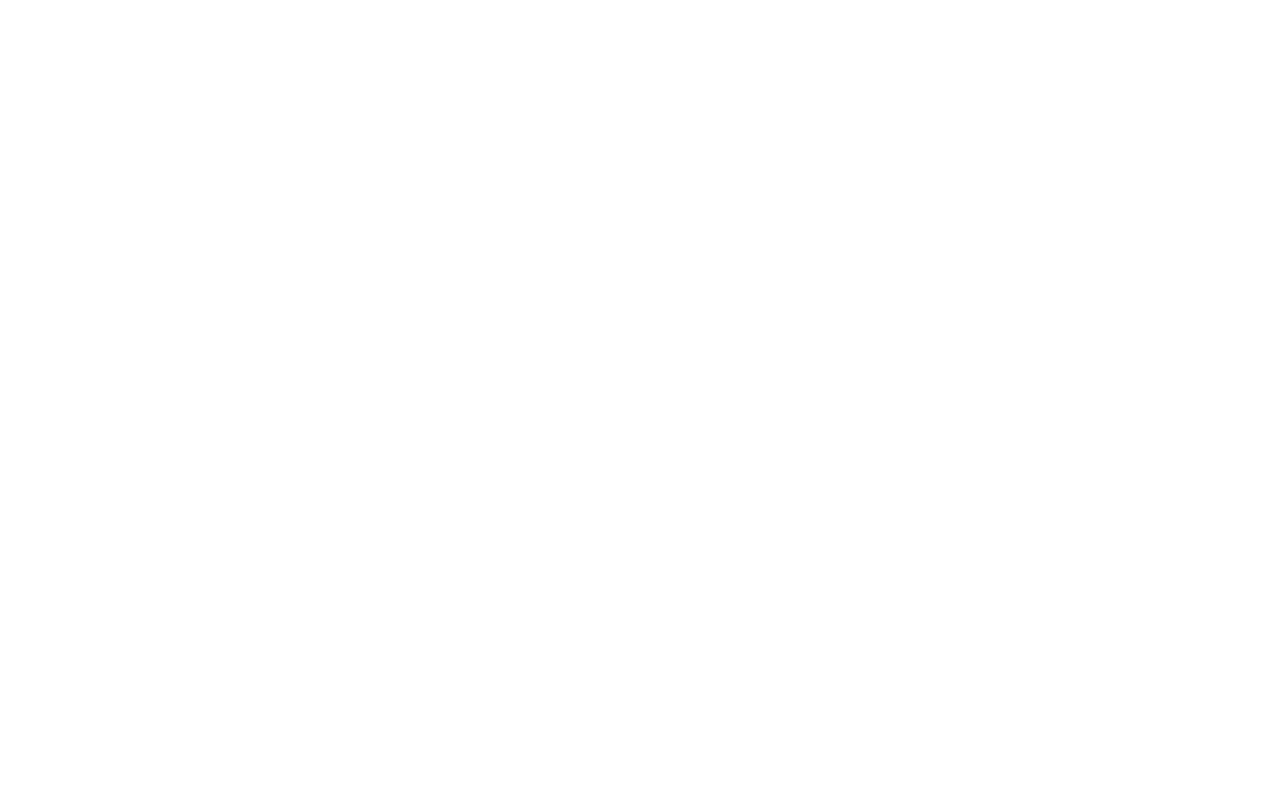
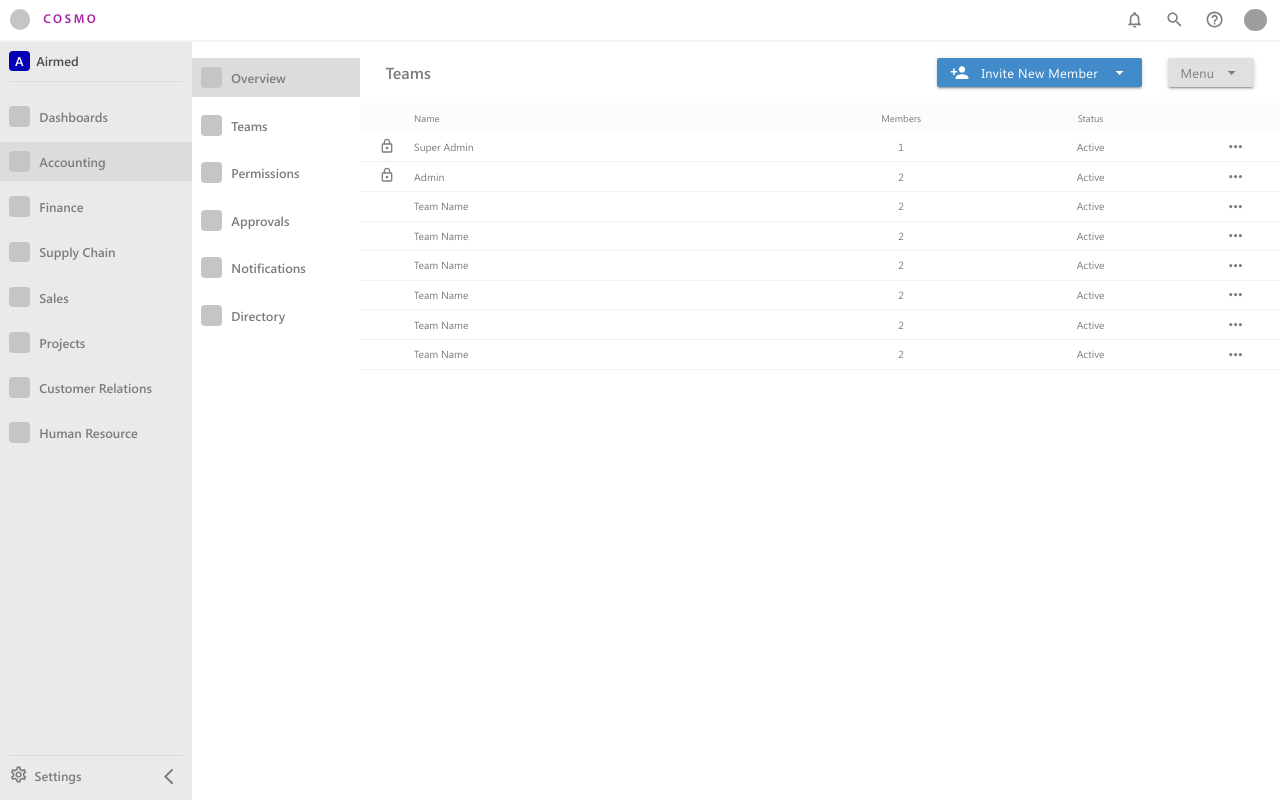
Before and after one commit to Maheerali-pk/cosmo, a React (Create React App) app: page /settings/teams in a window 1280 px wide. Built offline with nearby package versions, Linux system fonts and the light colour scheme; grey boxes are pictures that could not be loaded; a small style sheet from the web is missing.

Commit message:
Settings/Teams page basic layout is done

```diff
--- a/src/App.css
+++ b/src/App.css
@@ -10,7 +10,7 @@
    height: 100%;
    width: 100%;
 }
-* {
+*:not(path) {
    color: #7d7d7d;
 }
 
--- a/src/App.tsx
+++ b/src/App.tsx
@@ -24,8 +24,14 @@
 import "./Fonts/SegoeUISemibold.ttf";
 import "./Fonts/SegoeUI.ttf";
 import Overview from "./Pages/Settings/Overview/Overview";
+import Teams from "./Pages/Settings/Teams/Teams";
 
 const theme = createTheme({
+   palette: {
+      secondary: {
+         main: colors.blueButton,
+      },
+   },
    overrides: {
       MuiInputLabel: {
          root: {
@@ -52,6 +58,7 @@
             borderRadius: "2px",
             color: colors.grayText,
             padding: `${toRem(4)} ${toRem(16)}`,
+            textTransform: "initial",
          },
       },
    },
@@ -92,6 +99,9 @@
                <Route exact path="/settings/overview">
                   <Overview></Overview>
                </Route>
+               <Route exact path="/settings/teams">
+                  <Teams></Teams>
+               </Route>
                <Route exact path="/">
                   <Main></Main>
                </Route>
--- a/src/Pages/Settings/Overview/Overview.tsx
+++ b/src/Pages/Settings/Overview/Overview.tsx
@@ -62,7 +62,7 @@
       <SettingsPageLayout>
          <Flexbox fullWidth column justify="space-between">
             <Flexbox column fullWidth>
-               <Header gap={14} padding="1.25rem 2rem" fullWidth>
+               <Header gap={14} padding="0 2rem 1.25rem 2rem" fullWidth>
                   <LogoWrapper align="center" justify="center">
                      <Text size={20} fontFamily="semibold">
                         A
--- /dev/null
+++ b/src/Pages/Settings/Teams/Teams.tsx
@@ -0,0 +1,124 @@
+import { Button, IconButton, Icon } from "@material-ui/core";
+import styled from "styled-components";
+import { colors, repeat, toRem } from "../../../Helpers/utils";
+import Flexbox from "../../../StyledComponents/Flexbox";
+import Grid from "../../../StyledComponents/Grid";
+import Paragraph from "../../../StyledComponents/Paragraph";
+import Text from "../../../StyledComponents/Text";
+import UnderlinedHeading from "../../../StyledComponents/UnderlinedHeading";
+import SettingsPageLayout from "../SettingsPageLayout";
+import MoreHorizIcon from "@material-ui/icons/MoreHoriz";
+import LockOutlinedIcon from "@material-ui/icons/LockOutlined";
+import ButtonPrimary from "../../../StyledComponents/ButtonPrimary";
+import PersonAddIcon from "@material-ui/icons/PersonAdd";
+import ArrowDropDownIcon from "@material-ui/icons/ArrowDropDown";
+
+const Header = styled(Flexbox)`
+   border-bottom: ${toRem(2)} solid ${colors.sidebarBackground};
+`;
+const LogoWrapper = styled(Flexbox)`
+   border-radius: 0.25rem;
+   background: #e1dfdf;
+   height: ${toRem(52)};
+   width: ${toRem(52)};
+`;
+const RowWrapper = styled(Grid)`
+   grid-template-columns: 0.5fr 4fr 1fr 2.5fr 0.5fr;
+   height: ${toRem(37)};
+   ${Text} {
+      font-size: ${toRem(13)};
+   }
+   align-items: center;
+   border-bottom: 1px solid #edf2f9;
+   & > *:nth-child(3),
+   & > *:nth-child(4) {
+      text-align: center;
+   }
+`;
+const HeadingsRowWrapper = styled(RowWrapper)`
+   ${Text} {
+      font-size: ${toRem(12)};
+   }
+   background: ${colors.headingBackground};
+   border: none;
+`;
+
+const IconWrapper = styled(IconButton)`
+   padding: 0 !important;
+   height: fit-content;
+   width: fit-content;
+`;
+
+const Footer = styled(Flexbox)`
+   background: ${colors.headingBackground};
+   height: ${toRem(51)};
+`;
+
+interface RowProps {
+   showIcon?: boolean;
+   name: string;
+   members: string;
+   status: string;
+}
+
+const rows: RowProps[] = [
+   { showIcon: true, name: "Super Admin", members: "1", status: "Active" },
+   { showIcon: true, name: "Admin", members: "2", status: "Active" },
+   ...repeat({ showIcon: false, name: "Team Name", members: "2", status: "Active" }, 6),
+];
+
+const Row: React.FC<RowProps> = ({ members, name, showIcon, status }) => {
+   return (
+      <RowWrapper fullWidth>
+         <div style={{ textAlign: "center" }}>{showIcon && <LockOutlinedIcon fontSize="small"></LockOutlinedIcon>}</div>
+         <Text>{name}</Text>
+         <Text>{members}</Text>
+         <Text>{status}</Text>
+         <IconWrapper>
+            <MoreHorizIcon></MoreHorizIcon>
+         </IconWrapper>
+      </RowWrapper>
+   );
+};
+
+const Teams: React.FC = () => {
+   return (
+      <SettingsPageLayout>
+         <Flexbox column fullWidth>
+            <Flexbox fullWidth justify="space-between" padding="0 2rem 1.25rem 2rem">
+               <Text size={20} fontFamily="semibold">
+                  Teams
+               </Text>
+               <Flexbox gap={32}>
+                  <Button variant="contained" color="secondary">
+                     <Flexbox gap={15}>
+                        <PersonAddIcon style={{ color: "white" }} />
+                        <Text color="white">Invite New Member</Text>
+                        <ArrowDropDownIcon style={{ color: "white" }} />
+                     </Flexbox>
+                  </Button>
+                  <Button variant="contained">
+                     <Flexbox gap={10}>
+                        <Text>Menu</Text>
+                        <ArrowDropDownIcon />
+                     </Flexbox>
+                  </Button>
+               </Flexbox>
+            </Flexbox>
+            <Flexbox column fullWidth>
+               <HeadingsRowWrapper fullWidth>
+                  <div></div>
+                  <Text size={13}>Name</Text>
+                  <Text size={13}>Members</Text>
+                  <Text size={13}>Status</Text>
+                  <div></div>
+               </HeadingsRowWrapper>
+               {rows.map((x) => (
+                  <Row {...x}></Row>
+               ))}
+            </Flexbox>
+         </Flexbox>
+      </SettingsPageLayout>
+   );
+};
+export default Teams;
```
